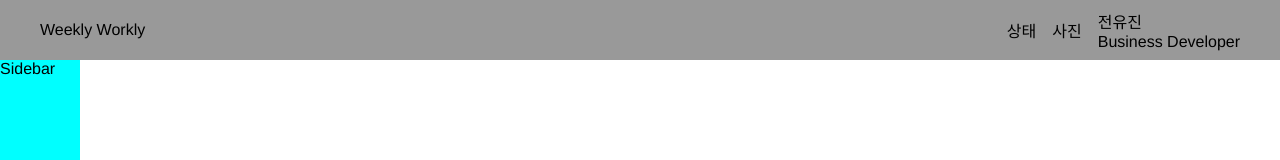
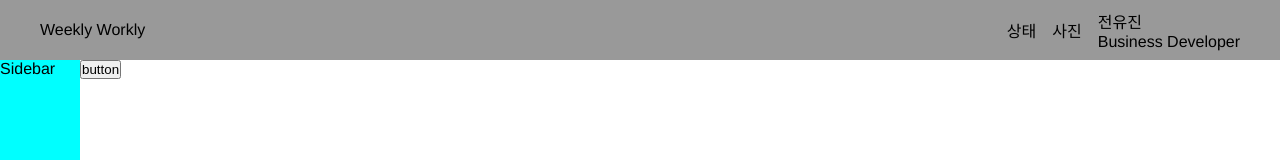
Before and after one commit to WONILLISM/Weekly-Workly, a React (Create React App) app in the folder frontend/: page / in a window 1280 px wide. Shown: the top 160 px of the page. Built offline with nearby package versions, Linux system fonts and the light colour scheme.

Commit message:
🔧 Chore Layout button 추가 (#4)

```diff
--- a/frontend/src/pages/Home.tsx
+++ b/frontend/src/pages/Home.tsx
@@ -1,13 +1,24 @@
 import React from "react";
+import { useNavigate } from "react-router-dom";
 import styled from "styled-components";
 
-const MainStyle = styled.main`
+const RootStyle = styled.main`
   display: flex;
-  height: 90vh;
 `;
 
 const Home = () => {
-  return <MainStyle></MainStyle>;
+  const navigate = useNavigate();
+  return (
+    <RootStyle>
+      <button
+        onClick={() => {
+          navigate("/todo");
+        }}
+      >
+        button
+      </button>
+    </RootStyle>
+  );
 };
 
 export default Home;
```
